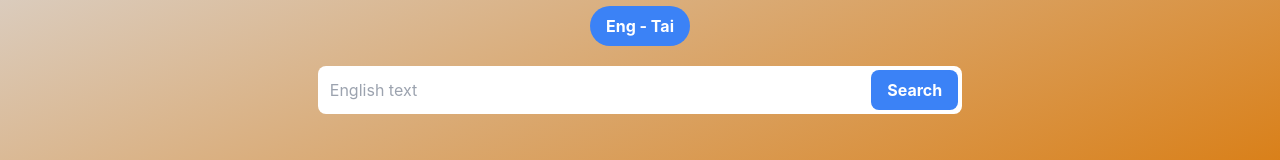
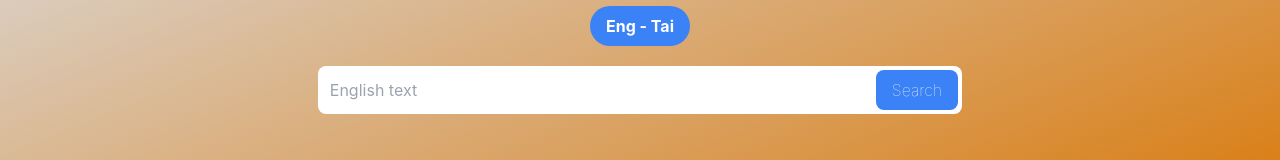
Before and after one commit to haohaaorg/tai-eng-dictionary, a Next.js app: page / in a window 1280 px wide. Shown: the part 270-430 px from the top of the page. Built offline with nearby package versions, Linux system fonts and the light colour scheme.

Commit message:
fix tailwind purge path

```diff
--- a/tailwind.config.js
+++ b/tailwind.config.js
@@ -1,5 +1,9 @@
 module.exports = {
-  purge: ["./pages/**/*.{js,ts,jsx,tsx}", "./components/**/*.{js,ts,jsx,tsx}"],
+  mode: "jit",
+  purge: [
+    "./src/pages/**/*.{js,ts,jsx,tsx}",
+    "./src/components/**/*.{js,ts,jsx,tsx}",
+  ],
   darkMode: "class", // or 'media' or 'class'
   theme: {
     extend: {},
```
